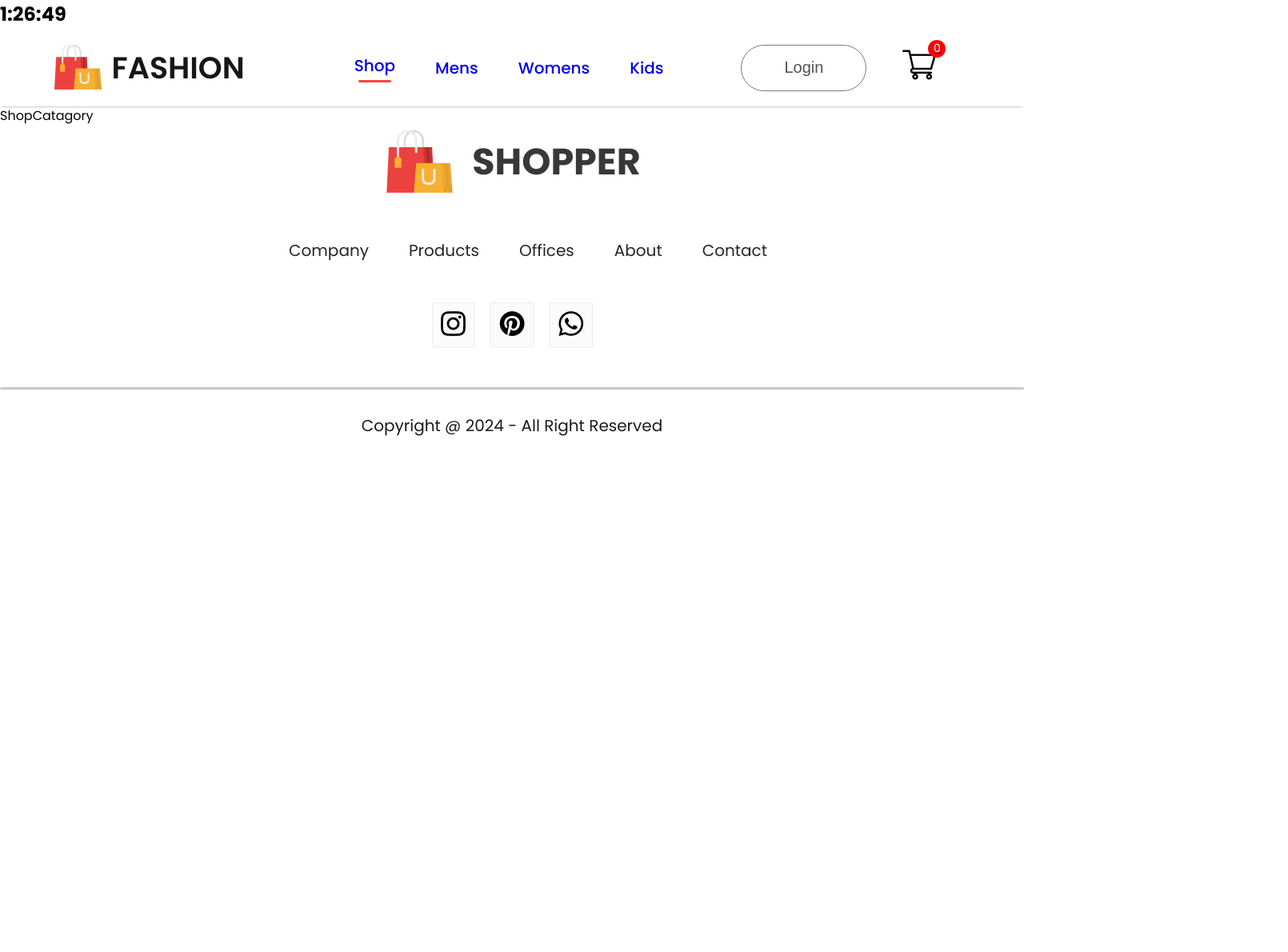
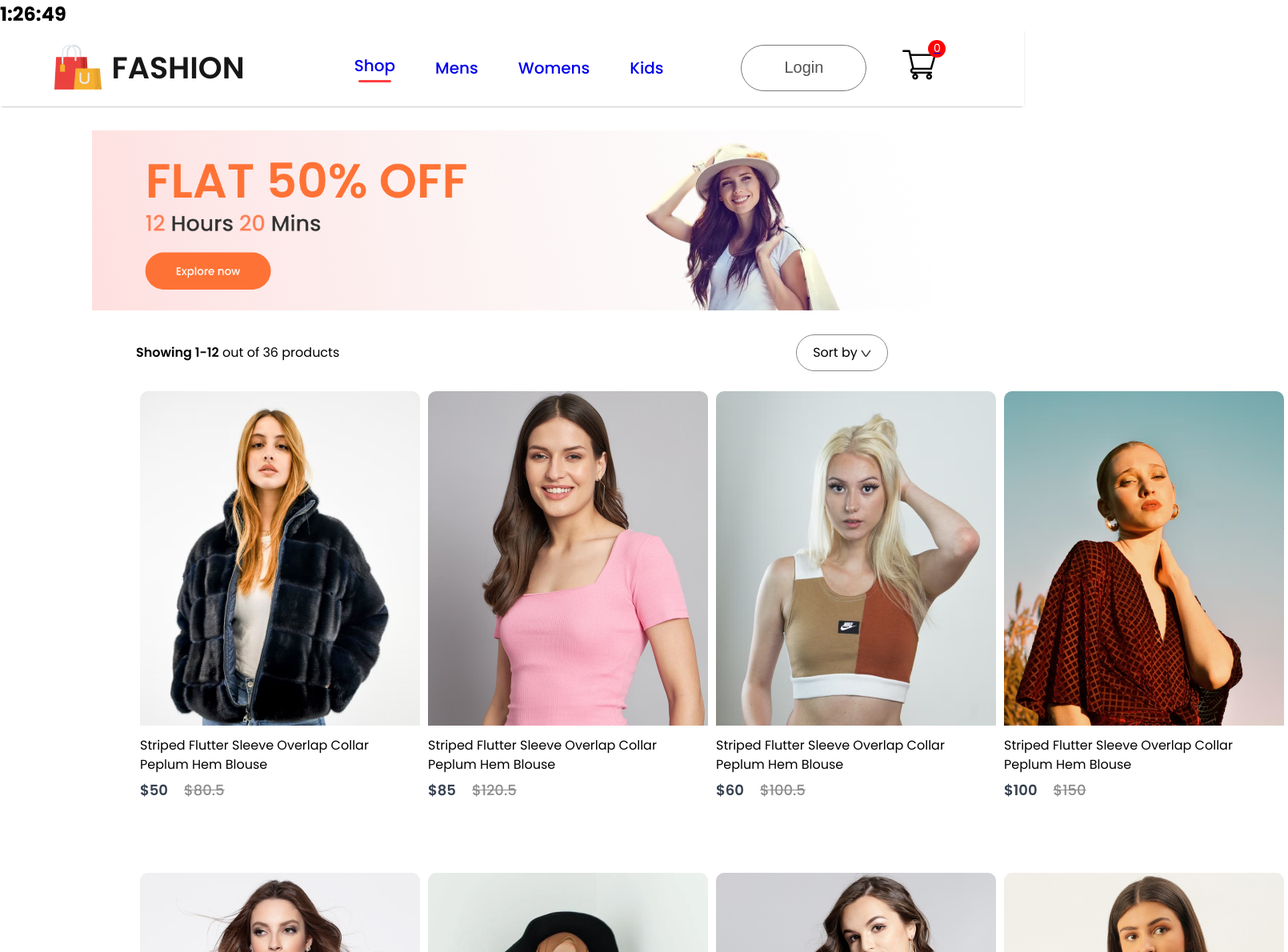
Before and after one commit to NA-Asraful-Khan/Fashion_Ecom, a React (Vite) app: page /Womens in a window 1280 px wide. Shown: the top 1190 px of the page at 80% size, 1610 px wide, since content can reach past the window. Before the commit the page ends 800 px from the top, so only its background shows below. Built offline with nearby package versions, Linux system fonts and the light colour scheme.

Commit message:
Complete Indi Category Page

```diff
--- a/src/App.jsx
+++ b/src/App.jsx
@@ -8,6 +8,9 @@ import { Cart } from './Pages/Cart'
 import { LoginSignup } from './Pages/LoginSignup'
 import { Navbar } from './Components/Shared/Navbar/Navbar'
 import { Footer } from './Components/Shared/Footer/Footer'
+import men_banner from './Components/Assets/banner_mens.png'
+import women_banner from './Components/Assets/banner_women.png'
+import kids_banner from './Components/Assets/banner_kids.png'
 
 function App() {
 
@@ -18,9 +21,9 @@ function App() {
         <Navbar />
         <Routes>
           <Route path='/' element={<Shop/>}/>
-          <Route path='/Mens' element={<ShopCatagory category="men"/>}/>
-          <Route path='/Womens' element={<ShopCatagory category="women"/>}/>
-          <Route path='/Kids' element={<ShopCatagory category="kid"/>}/>
+          <Route path='/Mens' element={<ShopCatagory banner={men_banner} category="men"/>}/>
+          <Route path='/Womens' element={<ShopCatagory banner={women_banner} category="women"/>}/>
+          <Route path='/Kids' element={<ShopCatagory banner={kids_banner} category="kid"/>}/>
 
           <Route path='/product' element={<Product/>}>
             <Route path=':productId' element={<Product/>}/>
--- /dev/null
+++ b/src/Pages/CSS/ShopCatagory.css
@@ -0,0 +1,42 @@
+.shopCategory-banner{
+    display: block;
+    margin: 30px auto;
+    width: 82%;
+}
+.shopCategory-indexSort{
+    display: flex;
+    margin: 0px 170px;
+    justify-content: space-between;
+    align-items: center;
+}
+.shopCategory-sort{
+    padding: 10px 20px;
+    border-radius: 40px;
+    border: 1px solid #888;
+}
+
+.shopCategory-indexSort p span{
+    font-weight: 600;
+}
+
+.shopCategory-products{
+    margin: 20px 170px;
+    display: grid;
+    grid-template-columns: 1fr 1fr 1fr 1fr;
+    row-gap: 80px;
+}
+
+.shopCategory-loadmor{
+    display: flex;
+    justify-content: center;
+    align-items: center;
+    margin: 150px auto;
+    width: 233px;
+    height: 69px;
+    border-radius: 75px;
+    background: #ededed;
+    color: #787878;
+    font-size: 18px;
+    font-weight: 500;
+    cursor: pointer;
+}
--- a/src/Pages/ShopCatagory.jsx
+++ b/src/Pages/ShopCatagory.jsx
@@ -1,6 +1,38 @@
+import { useContext } from 'react'
+import './CSS/ShopCatagory.css'
+import { ShopContext } from '../Context/ShopContext'
+import dropdown_icon from'../Components/Assets/dropdown_icon.png'
+import { Item } from '../Components/Shared/Item/Item'
 
-export const ShopCatagory = () => {
+
+export const ShopCatagory = (props) => {
+  const {all_product}=useContext(ShopContext)
   return (
-    <div>ShopCatagory</div>
+    <div className='shop-category'>
+      <img className='shopCategory-banner' src={props.banner} alt="" />
+      <div className="shopCategory-indexSort">
+        <p>
+          <span>Showing 1-12</span> out of 36 products
+        </p>
+        <div className="shopCategory-sort">
+          Sort by <img src={dropdown_icon} alt="" />
+        </div>
+      </div>
+      <div className="shopCategory-products">
+        {
+          all_product.map((item,i)=>{
+            if(props.category === item.category){
+              return <Item key={i} item={item}/>
+            }else{
+              return null;
+            }
+          })
+        }
+      </div>
+
+      <div className="shopCategory-loadmor">
+        Explore More
+      </div>
+    </div>
   )
 }
```
